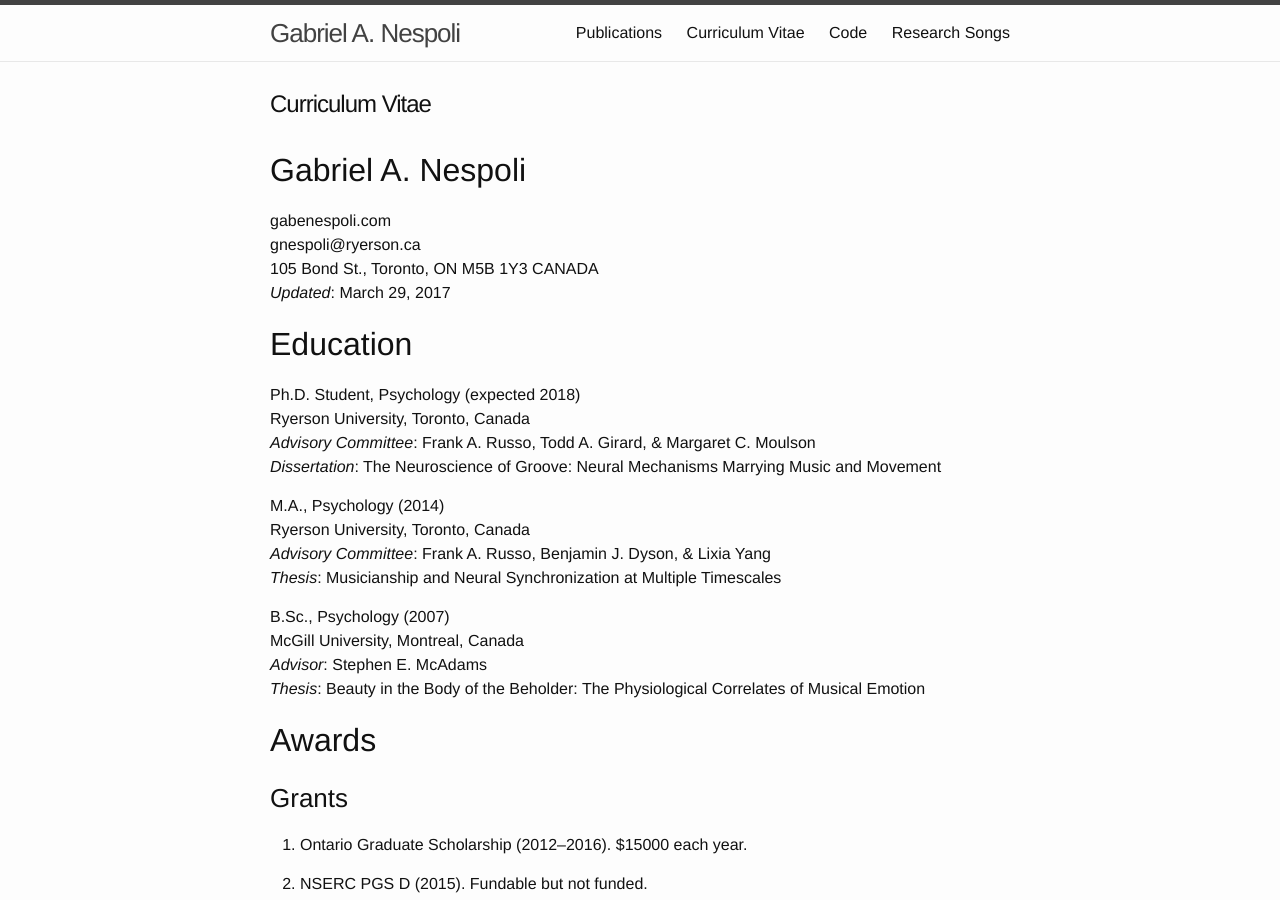
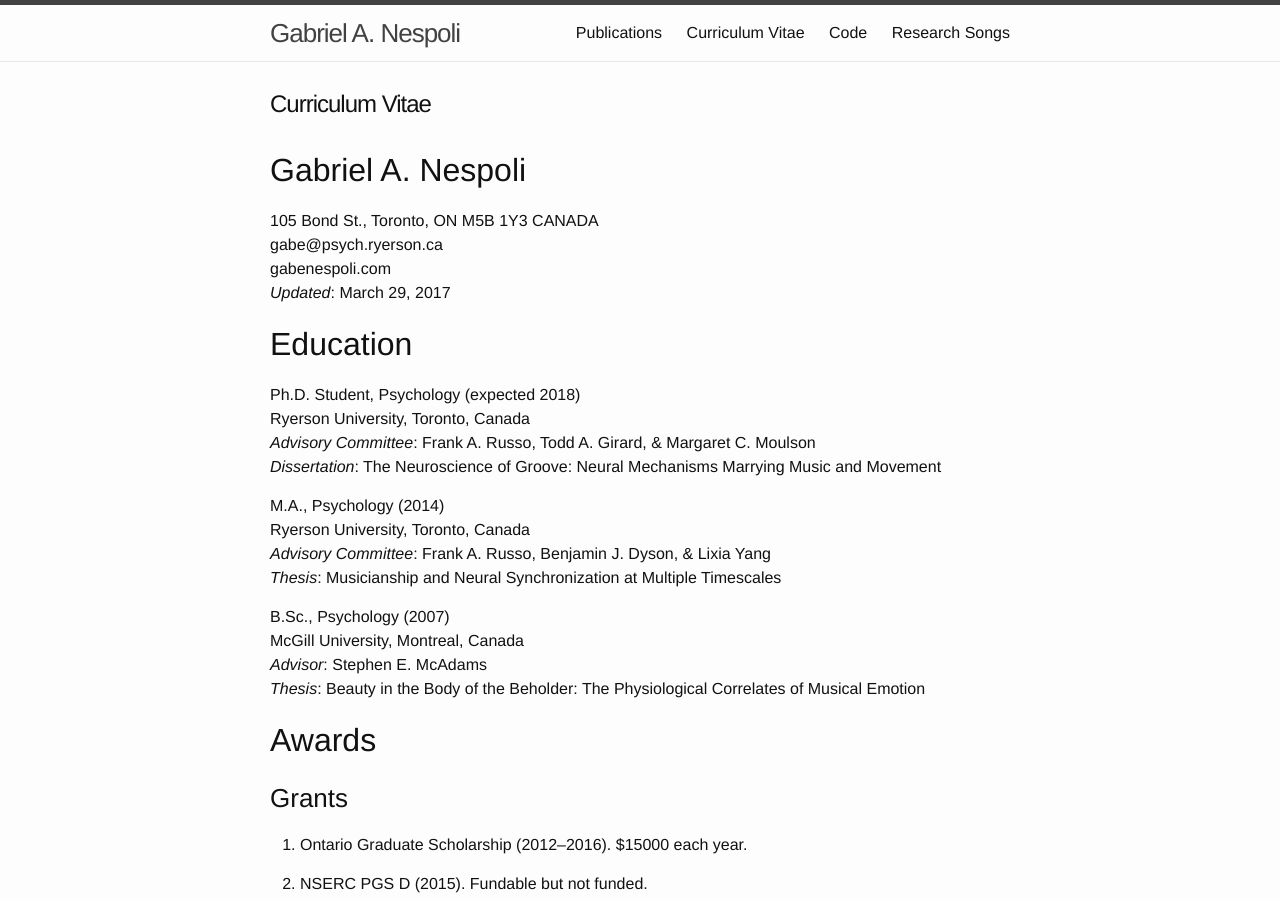
Before and after one commit to gabenespoli/gabenespoli.github.io, a Jekyll site: the page built from cv.md, in a window 1280 px wide and 900 px high. Built offline with Jekyll 4.4.1, drawn with Linux system fonts in a browser that asks for light colours.

Commit message:
adjust contact info

```diff
--- a/cv.md
+++ b/cv.md
@@ -7,9 +7,9 @@ weight: 2
 
 # Gabriel A. Nespoli
 
+105 Bond St., Toronto, ON M5B 1Y3 CANADA
+gabe@psych.ryerson.ca
 gabenespoli.com
-gnespoli@ryerson.ca
-105 Bond St., Toronto, ON M5B 1Y3 CANADA
 *Updated*: March 29, 2017
 
 # Education
```
